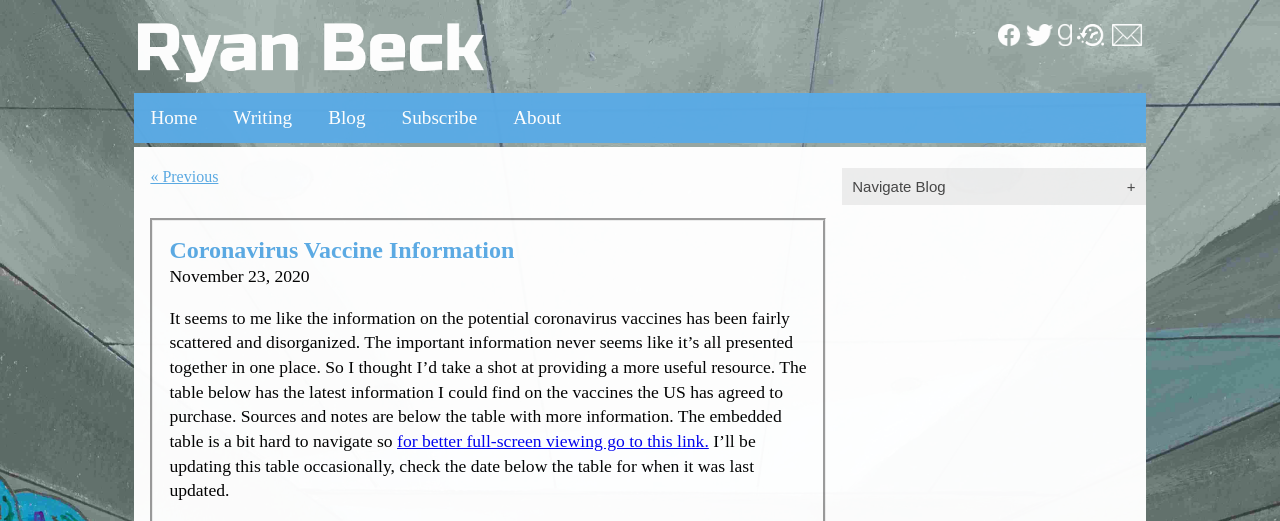
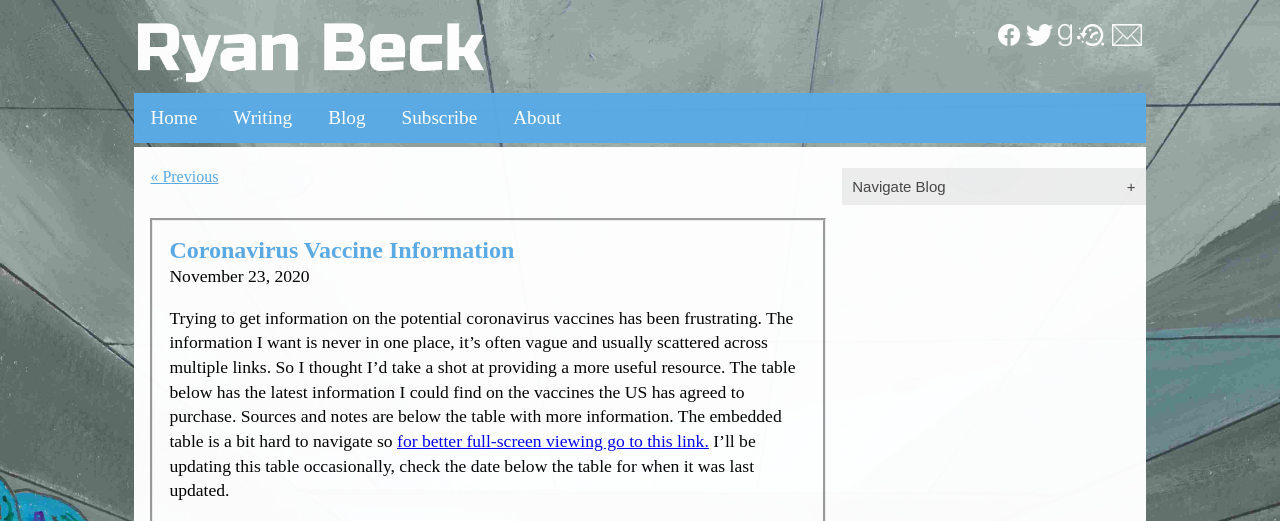
Before and after one commit to ryooan/ryooan.github.io, a Jekyll site: the page built from my_collections/_posts/2020-11-23-Coronavirus Vaccine Information.md, in a window 1280 px wide. Shown: the top 521 px of the page. Built offline with Jekyll 4.4.1, drawn with Linux system fonts in a browser that asks for light colours; grey boxes are pictures that could not be loaded.

Commit message:
Update 2020-11-23-Coronavirus Vaccine Information.md

```diff
--- a/my_collections/_posts/2020-11-23-Coronavirus Vaccine Information.md
+++ b/my_collections/_posts/2020-11-23-Coronavirus Vaccine Information.md
@@ -4,7 +4,7 @@ author: Ryan
 title: Coronavirus Vaccine Information
 tags: [science]
 ---
-It seems to me like the information on the potential coronavirus vaccines has been fairly scattered and disorganized. The important information never seems like it's all presented together in one place. So I thought I'd take a shot at providing a more useful resource. The table below has the latest information I could find on the vaccines the US has agreed to purchase. Sources and notes are below the table with more information. The embedded table is a bit hard to navigate so [for better full-screen viewing go to this link.](https://docs.google.com/spreadsheets/d/e/2PACX-1vRv1dkfnXoJ0qQ_EVlLBaMnoezi5kvH9NdqaHC1o7c7T48t92xmvNjlvOATnISwUzrEHagOGHUQyU4C/pubhtml?gid=0&single=true) I'll be updating this table occasionally, check the date below the table for when it was last updated.
+Trying to get information on the potential coronavirus vaccines has been frustrating. The information I want is never in one place, it's often vague and usually scattered across multiple links. So I thought I'd take a shot at providing a more useful resource. The table below has the latest information I could find on the vaccines the US has agreed to purchase. Sources and notes are below the table with more information. The embedded table is a bit hard to navigate so [for better full-screen viewing go to this link.](https://docs.google.com/spreadsheets/d/e/2PACX-1vRv1dkfnXoJ0qQ_EVlLBaMnoezi5kvH9NdqaHC1o7c7T48t92xmvNjlvOATnISwUzrEHagOGHUQyU4C/pubhtml?gid=0&single=true) I'll be updating this table occasionally, check the date below the table for when it was last updated.
 
 <div class="embedvideodiv">
 <iframe class="embediframe" src="https://docs.google.com/spreadsheets/d/e/2PACX-1vRv1dkfnXoJ0qQ_EVlLBaMnoezi5kvH9NdqaHC1o7c7T48t92xmvNjlvOATnISwUzrEHagOGHUQyU4C/pubhtml?gid=0&amp;single=true&amp;widget=false&amp;headers=false&amp;chrome=false" frameborder="0"></iframe>
```
